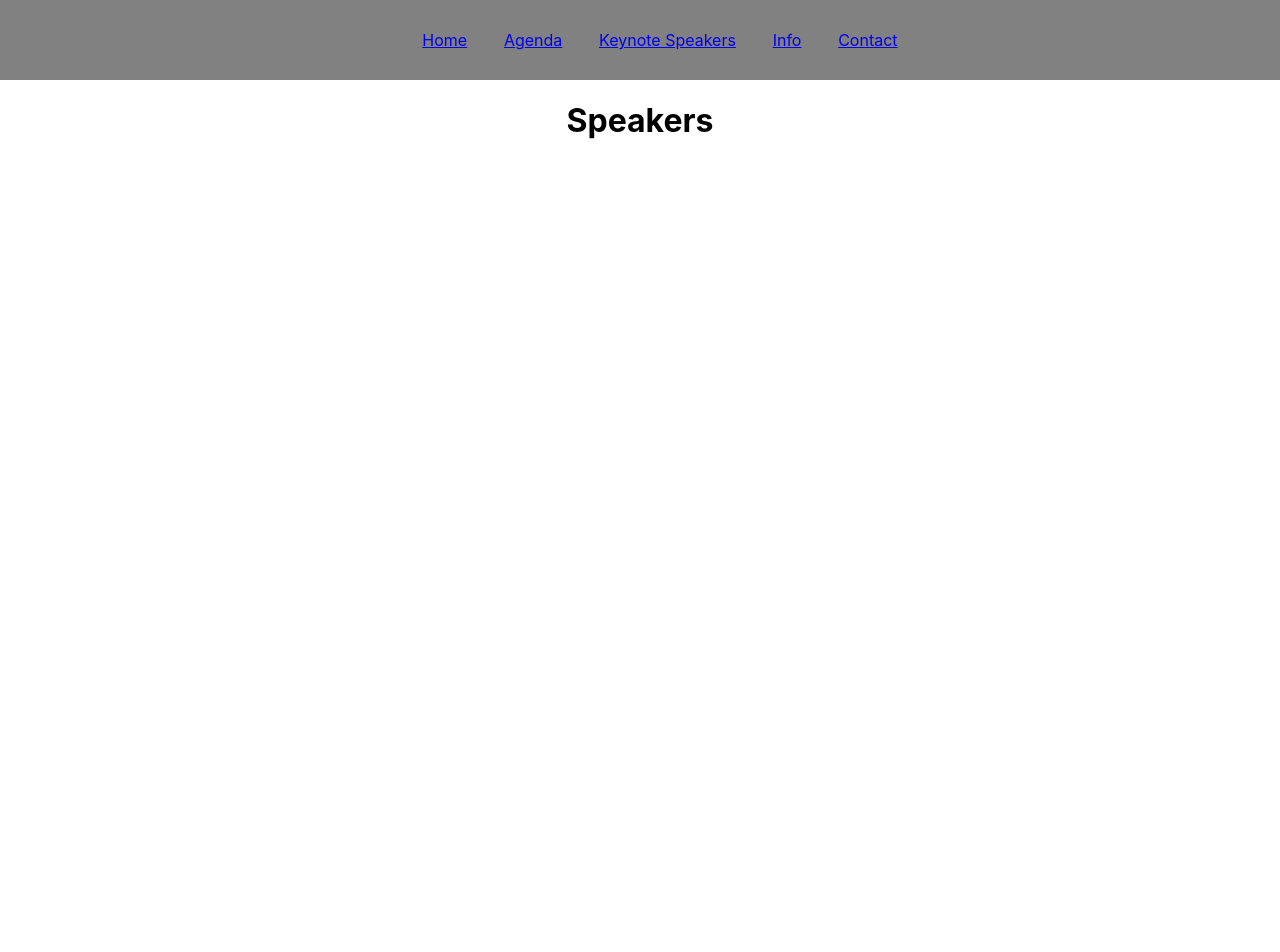
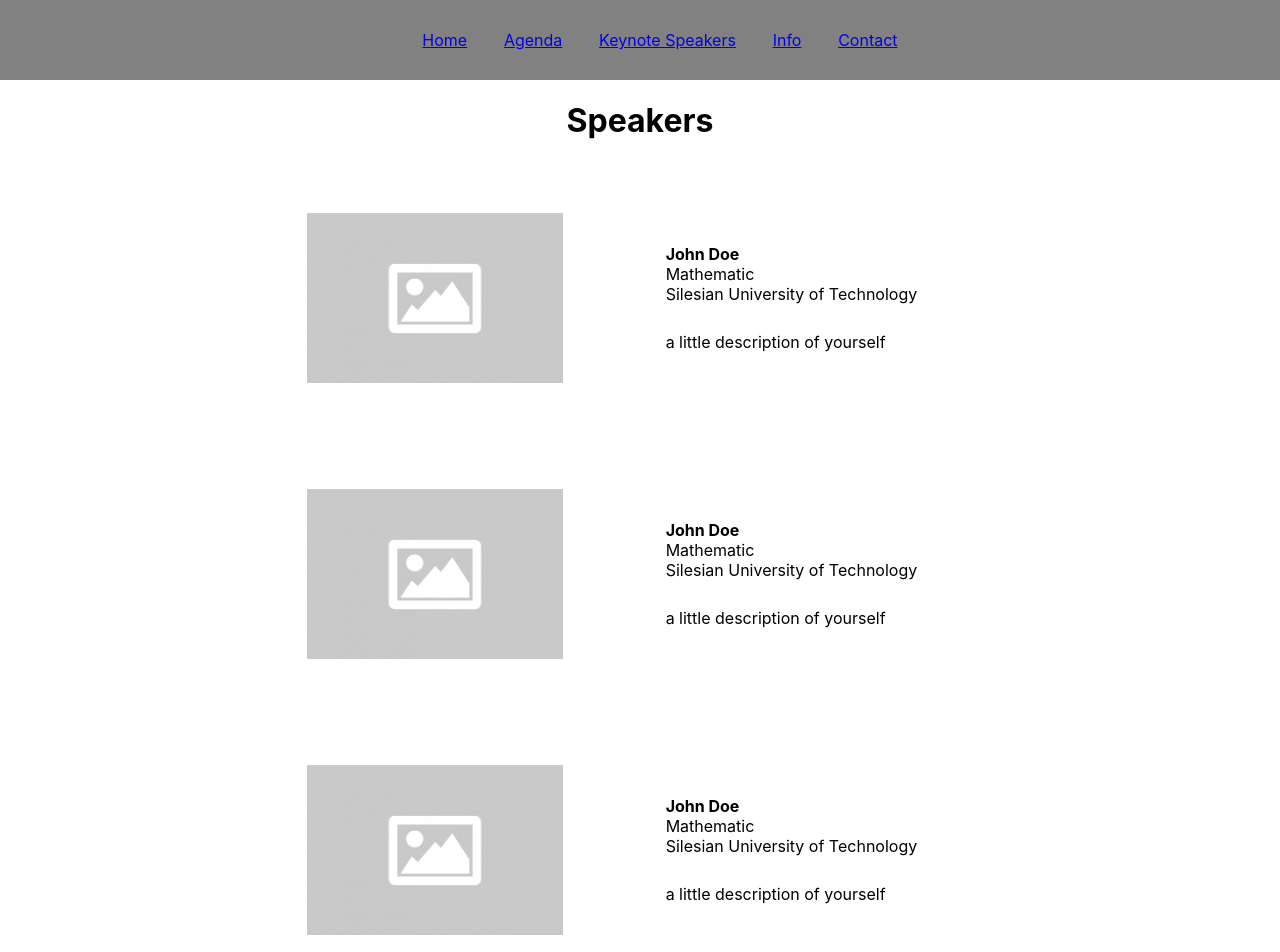
Before and after one commit to WyimaginowaneKoniki/Kongres, a React (Create React App) app in the folder web-client/: page /speakers in a window 1280 px wide. Shown: the top 952 px of the page. Before the commit the page ends 800 px from the top, so only its background shows below. Built offline with nearby package versions, Linux system fonts and the light colour scheme.

Commit message:
Add 'KeynoteSpeakers' component, create folder: 'src/images' and put empty-image.png into it.

```diff
--- /dev/null
+++ b/web-client/src/components/keynoteSpeaker.js
@@ -0,0 +1,66 @@
+import React from 'react';
+import { makeStyles } from '@material-ui/core/styles';
+import '../App.css';
+
+function KeynoteSpeaker(props) {
+    const styles = makeStyles({
+        main: {
+            width: '80%',
+            margin: 'auto',
+            float: 'right',
+        },
+        left: {
+            float: 'left',
+            display: 'block',
+            width: '25%',
+            margin: '5%',
+        },
+        right: {
+            float: 'right',
+            display: 'block',
+            width: '55%',
+            margin: '5%',
+            padding: '3% 0',
+        },
+        photo: {
+            width: '100%',
+        },
+        name: {
+            textAlign: 'left',
+            margin: '0',
+        },
+        info: {
+            display: 'block',
+            textAlign: 'left',
+        },
+        desc: {
+            marginTop: '5%',
+        }
+      });
+
+    const style = styles();
+
+      console.log(props.photo);
+
+    return (
+        <div className={style.main}>
+            <div className={style.left}>
+                <img className={style.photo} src={props.photo} alt="This is a photo of Speaker."/>
+            </div>
+            <div className={style.right}>
+                <h4 className={style.name}>{props.name}</h4>
+                <span className={style.info}>
+                    {props.spec}
+                </span>
+                <span className={style.info}>
+                    {props.university}
+                </span>
+                <span className={`${style.info} ${style.desc}`}>
+                    {props.desc}
+                </span>
+            </div>
+        </div>
+    )
+}
+
+export default KeynoteSpeaker;
--- a/web-client/src/pages/speakers.js
+++ b/web-client/src/pages/speakers.js
@@ -1,10 +1,56 @@
 import React from 'react';
 import '../App.css';
+import KeynoteSpeaker from '../components/keynoteSpeaker'
+import picture from '../images/empty-image.png'
 
 function Speakers() {
+
+  const speaker1 = {
+    photo: picture,
+    name: "John Doe",
+    spec: "Mathematic",
+    university: "Silesian University of Technology",
+    desc: "a little description of yourself"
+  };
+  const speaker2 = {
+    photo: picture,
+    name: "Ann Doe",
+    spec: "Physic",
+    university: "Silesian University of Technology",
+    desc: "a little description of yourself"
+  };
+
     return (
       <div>
           <h1>Speakers</h1>
+          <KeynoteSpeaker
+            photo={speaker1.photo}
+            name={speaker1.name}
+            spec={speaker1.spec}
+            university={speaker1.university}
+            desc={speaker1.desc}
+          />
+          <KeynoteSpeaker
+            photo={speaker1.photo}
+            name={speaker1.name}
+            spec={speaker1.spec}
+            university={speaker1.university}
+            desc={speaker1.desc}
+          />
+          <KeynoteSpeaker
+            photo={speaker1.photo}
+            name={speaker1.name}
+            spec={speaker1.spec}
+            university={speaker1.university}
+            desc={speaker1.desc}
+          />
+          <KeynoteSpeaker
+            photo={speaker1.photo}
+            name={speaker1.name}
+            spec={speaker1.spec}
+            university={speaker1.university}
+            desc={speaker1.desc}
+          />
       </div>
     );
 }
```
Also changed, not shown: web-client/src/images/empty-image.png (added).
